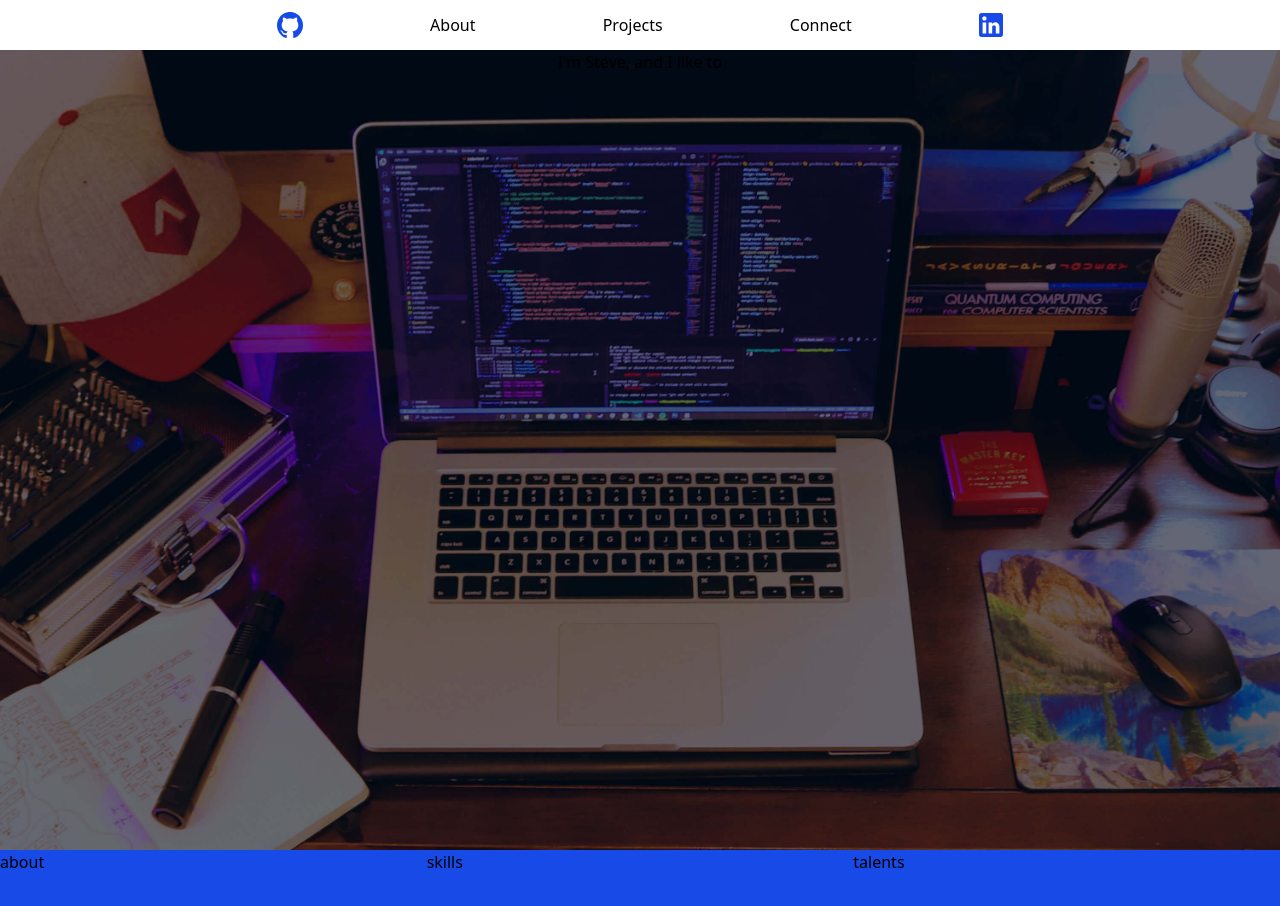
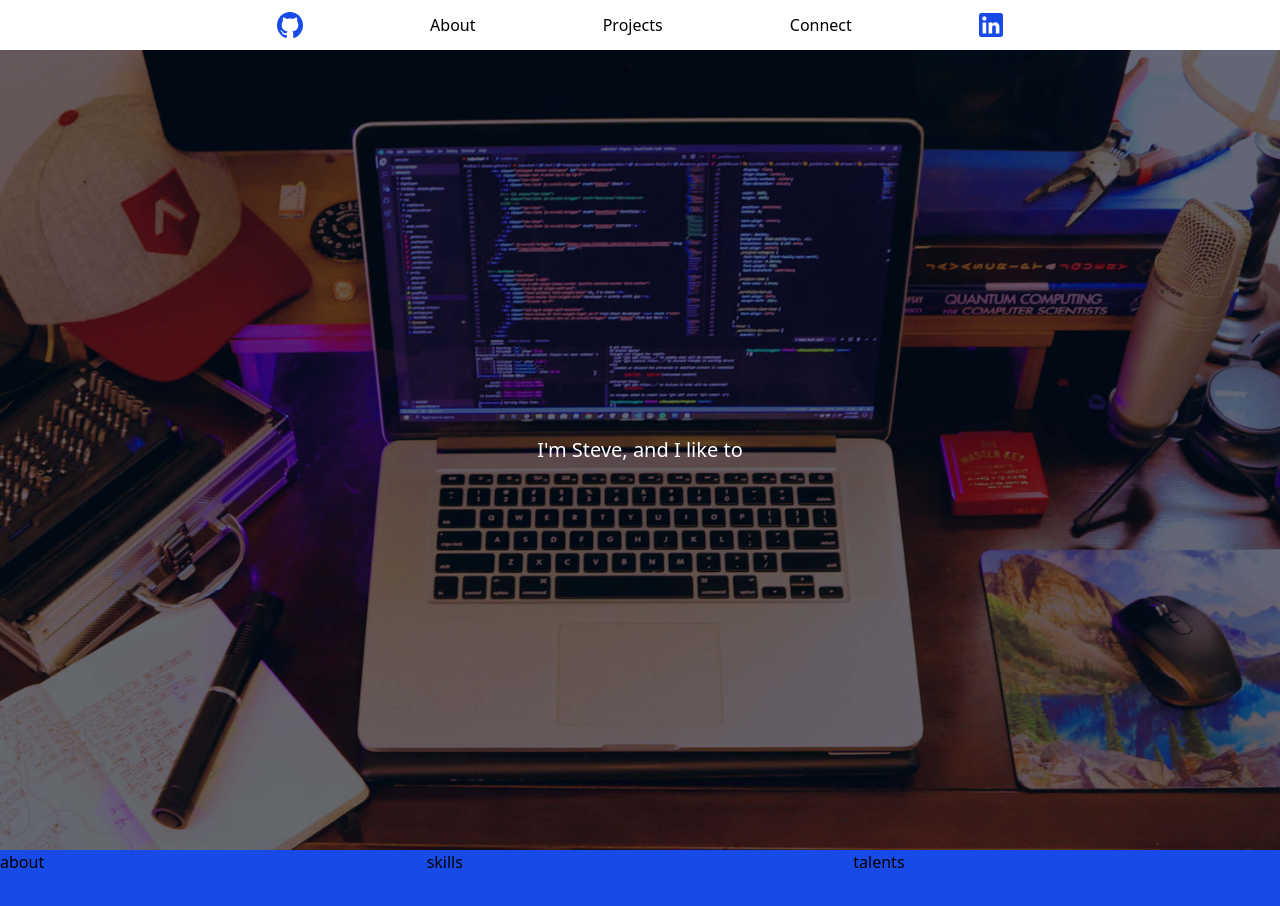
Before and after one commit to sklanier/Portfolio, a Next.js app: page / in a window 1280 px wide. Shown: the top 906 px of the page. Built offline with nearby package versions, Linux system fonts and the light colour scheme.

Commit message:
extended theme.height.inherit to center hero text

```diff
--- a/components/Hero.js
+++ b/components/Hero.js
@@ -1,7 +1,7 @@
 const Hero = () => (
     <div className="h-screen bg-hero-image bg-fixed bg-cover bg-center bg-no-repeat">
-        <div className="text-center m-auto">
-            I'm Steve, and I like to
+        <div className="text-xl text-white flex justify-center items-center m-auto h-inherit">
+            <h1>I'm Steve, and I like to</h1>
         </div>
     </div>
 );
--- a/tailwind.config.js
+++ b/tailwind.config.js
@@ -2,15 +2,16 @@ module.exports = {
   purge: ['./pages/**/*.{js,ts,jsx,tsx}', './components/**/*.{js,ts,jsx,tsx}'],
   darkMode: false, // or 'media' or 'class'
   theme: {
-    colors: {
-      'primaryBlue' : "#174AE6",
-    },
     extend: {
       backgroundImage: {
         'hero-image' : "url('/assets/img/Steves-Desk.jpg')",
       },
       height: {
         'aboutHeight' : "527px",
+        'inherit' : 'inherit',
+      },
+      colors: {
+        'primaryBlue' : "#174AE6",
       },
     },
   },
```
